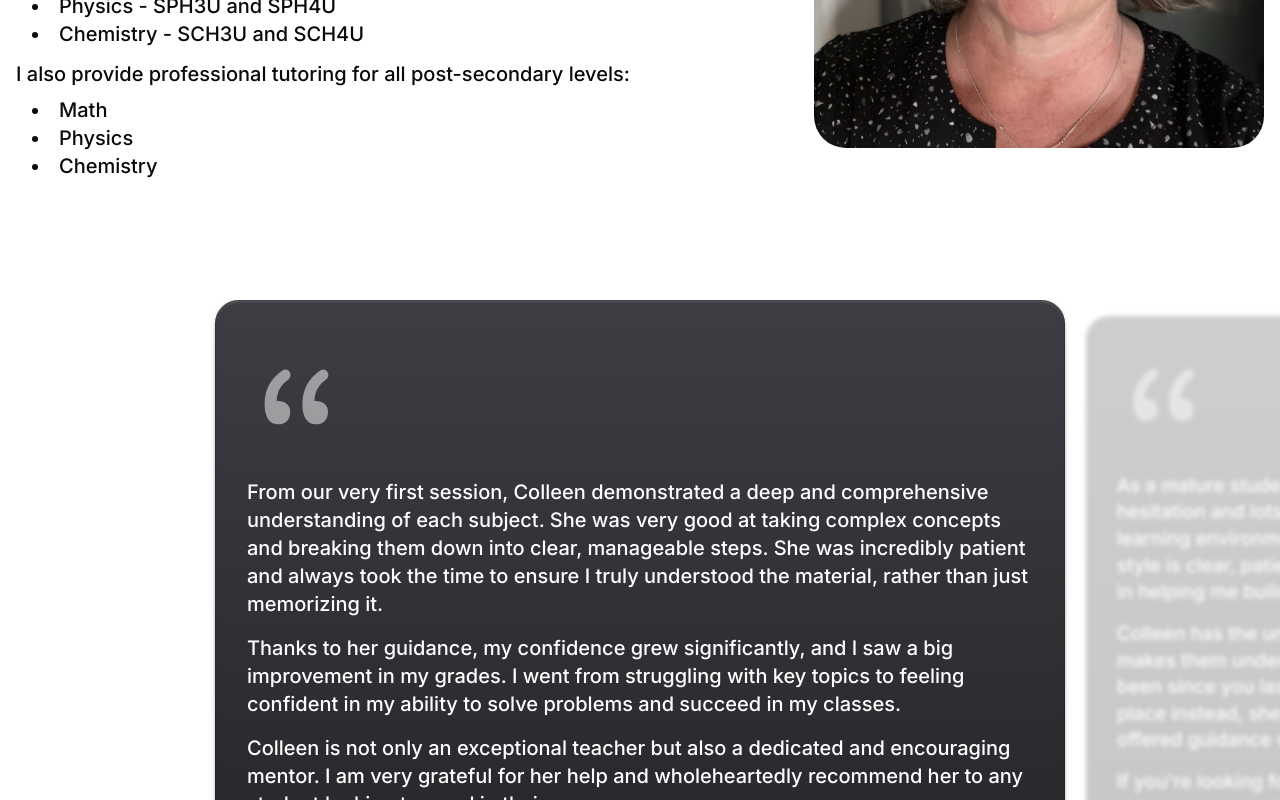
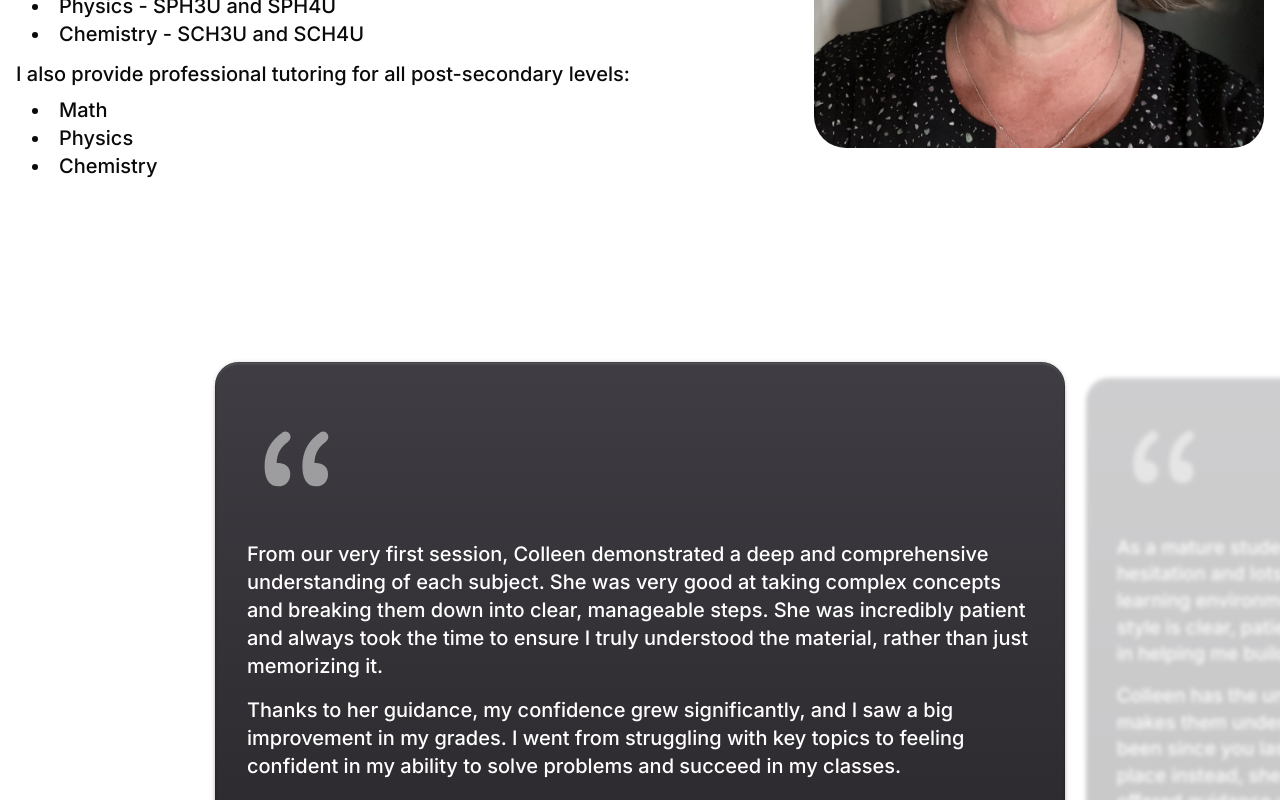
Before and after one commit to AMoore202/cmtutoring, a Next.js app: page / in a window 1280 px wide. Shown: the part 1555-2355 px from the top of the page. Built offline with nearby package versions, Linux system fonts and the light colour scheme; a web font is replaced by a local one.

Commit message:
Slight styling clean up on about me

```diff
--- a/src/app/page.tsx
+++ b/src/app/page.tsx
@@ -69,7 +69,7 @@ export default function Home() {
           </div>
         </div>
       </div>
-      <div className="w-full flex flex-col gap-20 xl:gap-[120px] py-12 md:py-[150px] items-center justify-center">
+      <div className="w-full flex flex-col gap-20 xl:gap-[150px] py-12 md:py-[150px] items-center justify-center">
         <div className="w-full flex flex-col xl:flex-row items-center justify-center gap-12 xl:gap-[120px] px-4 ">
           <div className="w-full max-w-[700px] flex flex-col gap-2 md:gap-6 items-center">
             <div className="w-full flex flex-col gap-2 md:gap-4 isolate">
--- a/src/app/ui/carousel.tsx
+++ b/src/app/ui/carousel.tsx
@@ -22,7 +22,7 @@ export default function Carousel({ quotes }: CarouselProps) {
   };
 
   return (
-    <div className="w-full flex items-center overflow-hidden">
+    <div className="w-full flex items-center overflow-hidden py-8">
       <div className="relative flex items-center justify-center w-full">
         <div
           className="flex w-full max-w-[650px] xl:max-w-[850px] transition-transform duration-500 ease-in-out"
```
